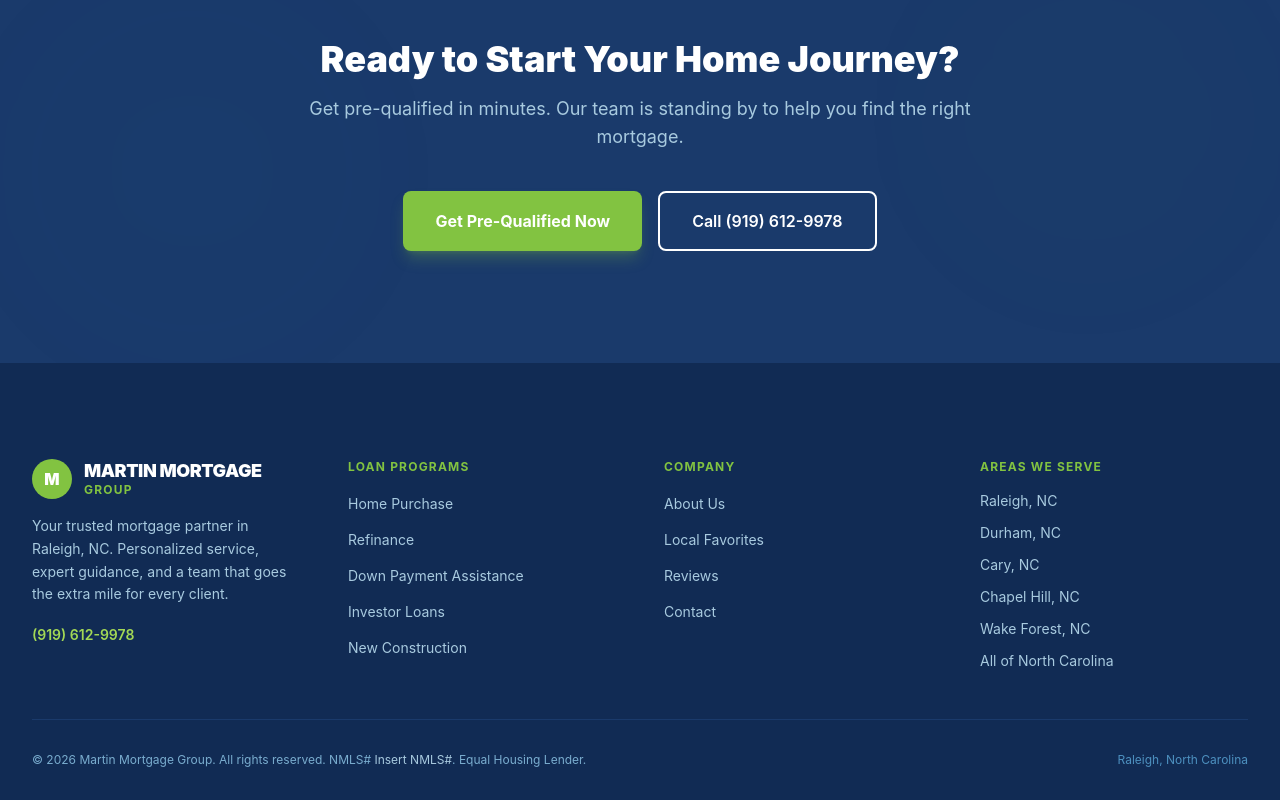
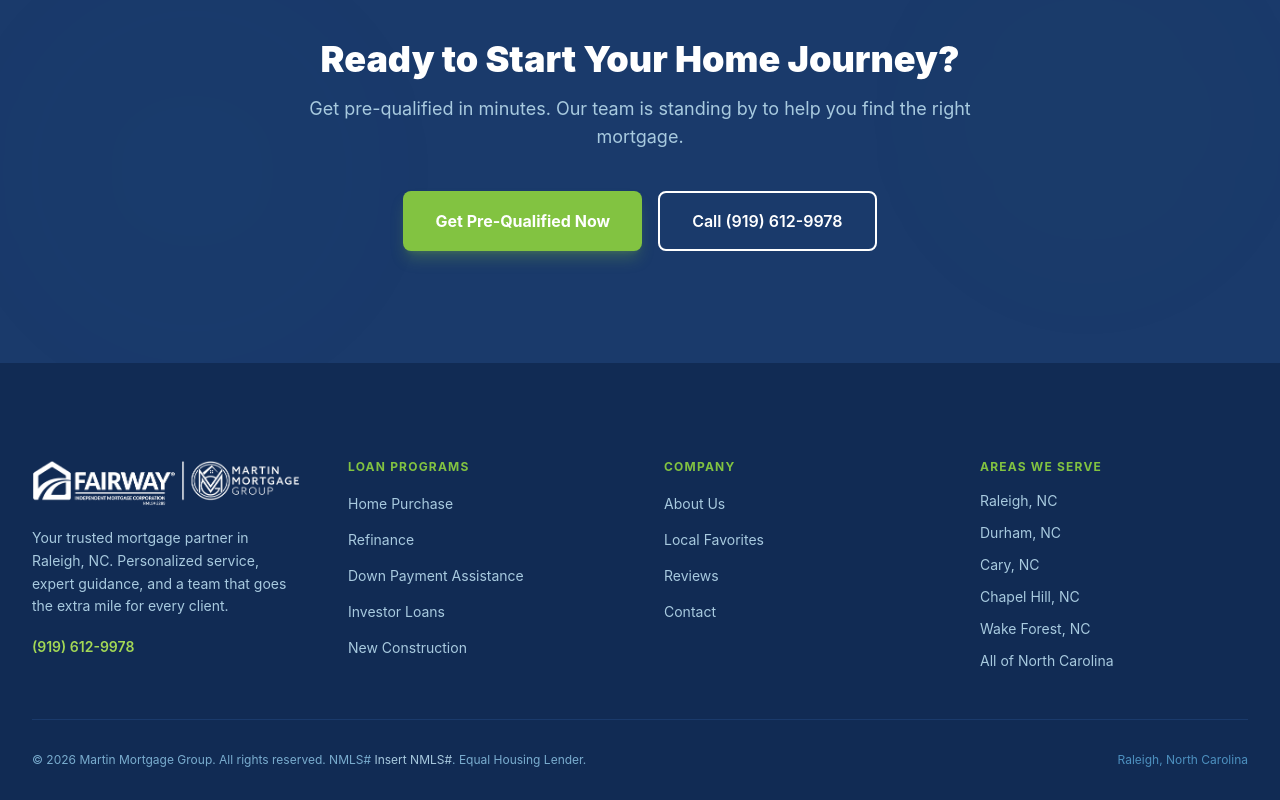
Before and after one commit to colin357/MartinMortgage, a Next.js app: page / in a window 1280 px wide. Shown: the part 4802-5602 px from the top of the page. Built offline with nearby package versions, Linux system fonts and the light colour scheme.

Commit message:
Add logo image to footer brand section
Replaces the text-only brand mark with the actual logo.png, inverted to
white for the dark footer background, with the same text fallback used
in the Header if the image fails to load.

https://claude.ai/code/session_012CMBUaeC7awtGxj2rSGRN1

```diff
--- a/components/Footer.tsx
+++ b/components/Footer.tsx
@@ -1,4 +1,8 @@
+"use client";
+
 import Link from "next/link";
+import Image from "next/image";
+import { useState } from "react";
 
 const loanPrograms = [
   { name: "Home Purchase",           href: "/purchase" },
@@ -15,6 +19,39 @@ const company = [
   { name: "Contact",        href: "/#contact" },
 ];
 
+function FooterLogo() {
+  const [imgError, setImgError] = useState(false);
+
+  if (!imgError) {
+    return (
+      <Image
+        src="/images/logo.png"
+        alt="Martin Mortgage Group"
+        width={200}
+        height={54}
+        className="h-12 w-auto object-contain brightness-0 invert"
+        onError={() => setImgError(true)}
+      />
+    );
+  }
+
+  return (
+    <div className="flex items-center gap-3">
+      <div className="w-10 h-10 bg-accent-400 rounded-full flex items-center justify-center flex-shrink-0">
+        <span className="text-white font-black text-base">M</span>
+      </div>
+      <div>
+        <div className="font-black text-lg leading-tight uppercase tracking-tight">
+          Martin Mortgage
+        </div>
+        <div className="text-xs text-accent-400 font-bold tracking-widest uppercase">
+          Group
+        </div>
+      </div>
+    </div>
+  );
+}
+
 export default function Footer() {
   return (
     <footer className="bg-navy-800 text-white">
@@ -23,18 +60,8 @@ export default function Footer() {
 
           {/* Brand */}
           <div className="lg:col-span-1">
-            <div className="flex items-center gap-3 mb-4">
-              <div className="w-10 h-10 bg-accent-400 rounded-full flex items-center justify-center flex-shrink-0">
-                <span className="text-white font-black text-base">M</span>
-              </div>
-              <div>
-                <div className="font-black text-lg leading-tight uppercase tracking-tight">
-                  Martin Mortgage
-                </div>
-                <div className="text-xs text-accent-400 font-bold tracking-widest uppercase">
-                  Group
-                </div>
-              </div>
+            <div className="mb-5">
+              <FooterLogo />
             </div>
             <p className="text-navy-200 text-sm leading-relaxed mb-4">
               Your trusted mortgage partner in Raleigh, NC. Personalized
```
